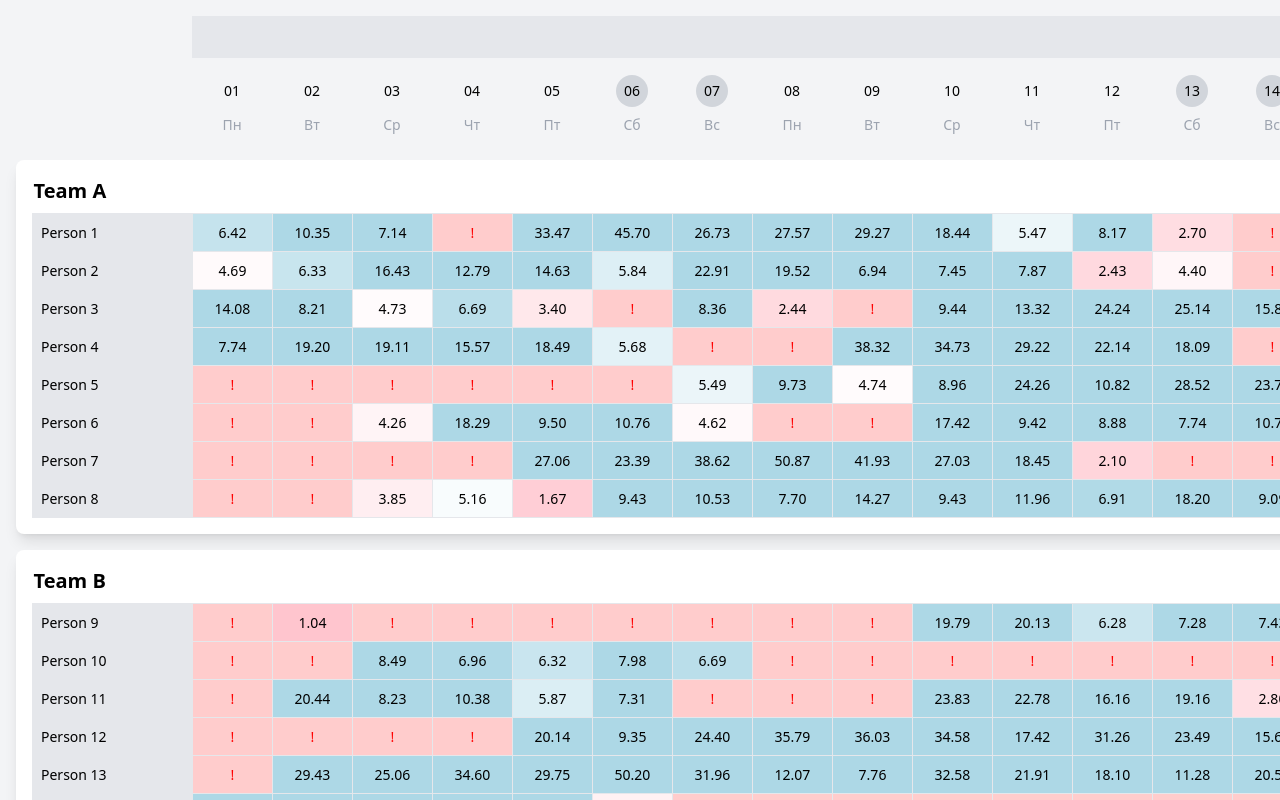
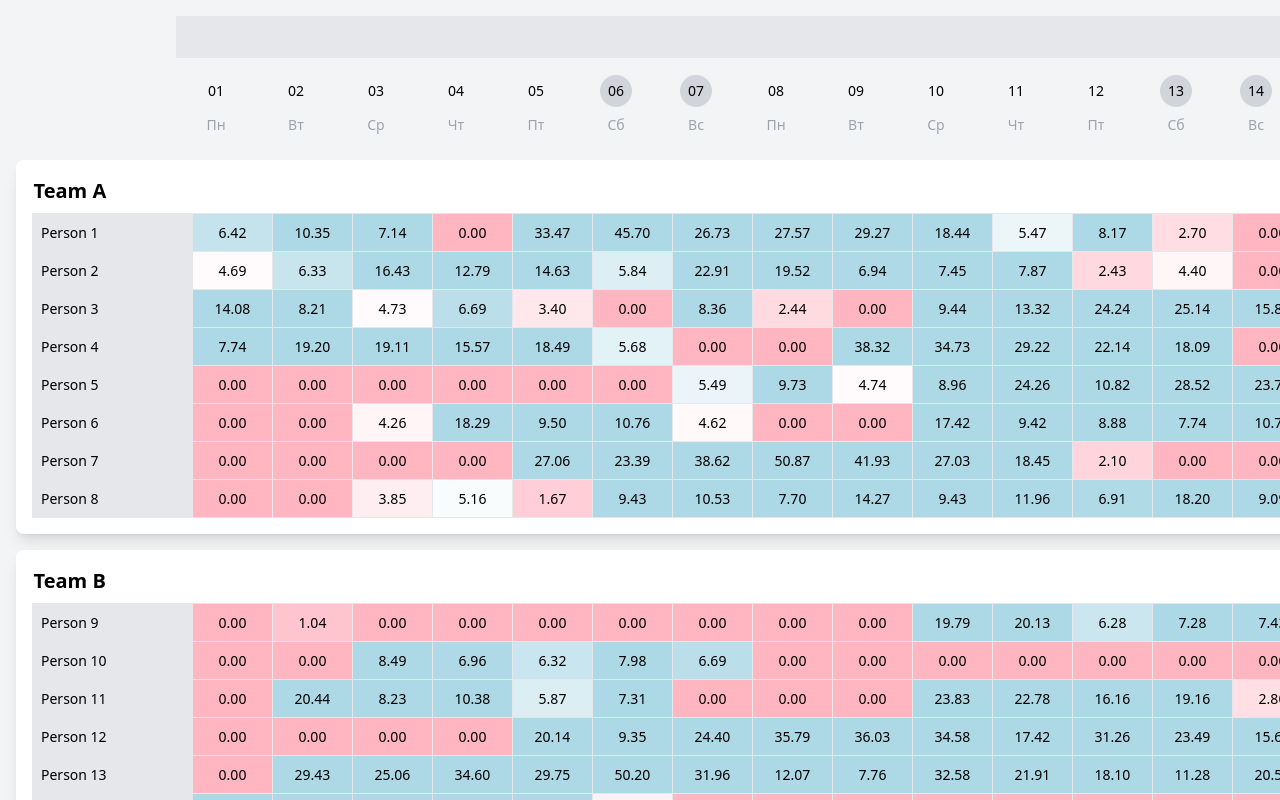
Before and after one commit to timofeypenkov/timelogs-table, a React (Vite) app: page / in a window 1280 px wide. Shown: the top 800 px of the page. Built offline with nearby package versions, Linux system fonts and the light colour scheme.

Commit message:
Подключена мемоизация

```diff
--- a/src/components/TimeTable.tsx
+++ b/src/components/TimeTable.tsx
@@ -1,4 +1,4 @@
-import React, { useState } from "react";
+import React, { useState, useMemo } from "react";
 import Tooltip from "./Tooltip";
 import { generateMockData } from "../utils/mockData";
 import { interpolateColor } from "../utils/colorUtils";
@@ -40,22 +40,18 @@ interface DateInfo {
 const { dates, teams }: { dates: DateInfo[]; teams: Team[] } =
   generateMockData();
 
-const sumTimesByDate = (records: TaskRecord[], date: string) => {
-  const total = records
-    .filter((record) => record.date === date)
-    .reduce((sum, record) => sum + record.time, 0);
-  return total === 0 ? "" : total.toFixed(2);
-};
+const prepareAggregatedData = (teams: Team[], dates: DateInfo[]) => {
+  const aggregatedData = teams.map((team) => {
+    const members = team.members.map((person) => {
+      const dailyTotals = dates.map((date) => ({
+        date: date.fullDate,
+        total: person.records
+          .filter((record) => record.date === date.fullDate)
+          .reduce((sum, record) => sum + record.time, 0)
+          .toFixed(2),
+      }));
 
-const sumTimesByProject = (tasks: TaskRecord[], date: string) => {
-  const total = tasks
-    .filter((task) => task.date === date)
-    .reduce((sum, task) => sum + task.time, 0);
-  return total === 0 ? "" : total.toFixed(2);
-};
-
-const groupRecordsByProject = (records: TaskRecord[]) => {
-  const groupedByProject = records.reduce(
+      const projects = person.records.reduce(
         (acc, record) => {
           if (!acc[record.project]) {
             acc[record.project] = {};
@@ -69,7 +65,28 @@ const groupRecordsByProject = (records: TaskRecord[]) => {
         {} as Record<string, Record<string, TaskRecord[]>>,
       );
 
-  return groupedByProject;
+      const projectTotals = Object.entries(projects).map(
+        ([project, tasks]) => ({
+          project,
+          tasks,
+          dailyTotals: dates.map((date) => ({
+            date: date.fullDate,
+            total: Object.values(tasks)
+              .flat()
+              .filter((task) => task.date === date.fullDate)
+              .reduce((sum, task) => sum + task.time, 0)
+              .toFixed(2),
+          })),
+        }),
+      );
+
+      return { ...person, dailyTotals, projects: projectTotals };
+    });
+
+    return { ...team, members };
+  });
+
+  return aggregatedData;
 };
 
 const TimeTable: React.FC = () => {
@@ -80,6 +97,11 @@ const TimeTable: React.FC = () => {
   });
   const [expandedPerson, setExpandedPerson] = useState<string | null>(null);
   const [expandedProject, setExpandedProject] = useState<string | null>(null);
+
+  const aggregatedData = useMemo(
+    () => prepareAggregatedData(teams, dates),
+    [teams, dates],
+  );
 
   const updateTooltip = (
     event: React.MouseEvent<HTMLTableCellElement>,
@@ -196,26 +218,25 @@ const TimeTable: React.FC = () => {
   };
 
   const renderProjectRows = (person: Person) => {
-    const projects = groupRecordsByProject(person.records);
-    return Object.entries(projects).map(([project, tasks]) => (
-      <React.Fragment key={project}>
+    return person.projects.map((project) => (
+      <React.Fragment key={project.project}>
         <tr
-          onClick={() => toggleExpandedProject(project)}
+          onClick={() => toggleExpandedProject(project.project)}
           className="cursor-pointer"
         >
           <td className="sticky left-0 bg-gray-300 text-base p-2 border shadow-md w-40">
-            {project}
+            {project.project}
           </td>
-          {dates.map((date, idx) => (
+          {project.dailyTotals.map((dailyTotal, idx) => (
             <td
               key={idx}
               className={`bg-gray-300 text-base p-2 text-center border min-w-20`}
             >
-              {sumTimesByProject(Object.values(tasks).flat(), date.fullDate)}
+              {dailyTotal.total}
             </td>
           ))}
         </tr>
-        {expandedProject === project && renderTaskRows(tasks)}
+        {expandedProject === project.project && renderTaskRows(project.tasks)}
       </React.Fragment>
     ));
   };
@@ -243,20 +264,13 @@ const TimeTable: React.FC = () => {
                 <td className="sticky left-0 bg-gray-200 text-base p-2 border shadow-md w-40">
                   {person.name}
                 </td>
-                {dates.map((date, idx) => (
+                {person.dailyTotals.map((dailyTotal, idx) => (
                   <td
                     key={idx}
-                    className={`bg-white text-base p-2 text-center border min-w-20 ${sumTimesByDate(person.records, date.fullDate) === "" ? "bg-warning" : ""}`}
+                    className={`bg-white text-base p-2 text-center border min-w-20 ${dailyTotal.total === "" ? "bg-warning" : ""}`}
                     style={{
-                      backgroundColor: sumTimesByDate(
-                        person.records,
-                        date.fullDate,
-                      )
-                        ? interpolateColor(
-                            parseFloat(
-                              sumTimesByDate(person.records, date.fullDate),
-                            ),
-                          )
+                      backgroundColor: dailyTotal.total
+                        ? interpolateColor(parseFloat(dailyTotal.total))
                         : "",
                     }}
                     onMouseEnter={(e) =>
@@ -264,15 +278,13 @@ const TimeTable: React.FC = () => {
                         e,
                         team.name,
                         person.name,
-                        date.fullDate,
-                        sumTimesByDate(person.records, date.fullDate),
+                        dailyTotal.date,
+                        dailyTotal.total,
                       )
                     }
                     onMouseLeave={handleMouseLeaveTooltip}
                   >
-                    {sumTimesByDate(person.records, date.fullDate) || (
-                      <span>!</span>
-                    )}
+                    {dailyTotal.total || <span>!</span>}
                   </td>
                 ))}
               </tr>
@@ -291,7 +303,7 @@ const TimeTable: React.FC = () => {
         visible={tooltip.visible}
         position={tooltip.position}
       />
-      <div className="mb-4 m-4 rounded-lg min-w-max w-full px-4 ">
+      <div className="mb-4 m-4 rounded-lg min-w-max w-full ">
         <table className="min-w-max w-full">
           <thead>
             {renderMonthHeader()}
@@ -299,7 +311,7 @@ const TimeTable: React.FC = () => {
           </thead>
         </table>
       </div>
-      {teams.map((team) => renderTeamTable(team))}
+      {aggregatedData.map((team) => renderTeamTable(team))}
     </div>
   );
 };
```
Also changed, not shown: 1 other file (tests, documents, lock files or other folders). Lines whose indentation alone changed are shown as unchanged.
